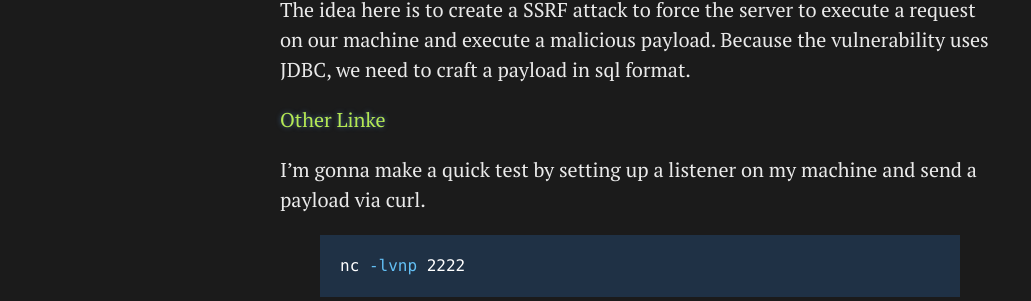
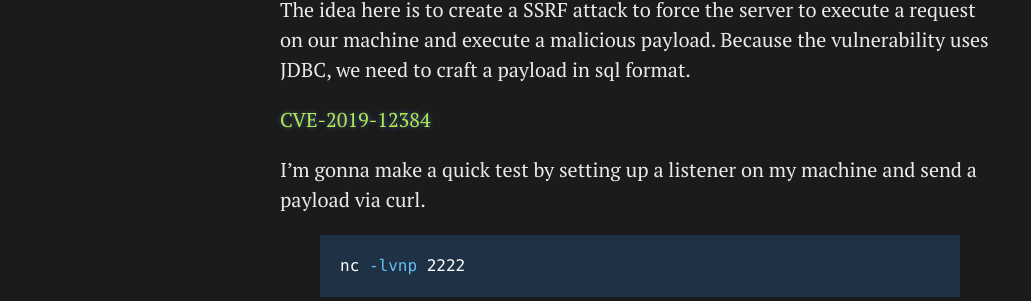
Before and after one commit to gregory-graindorge/gregory-graindorge.github.io, a Jekyll site: the page built from _posts/2021-04-03-time.md, in a window 1280 px wide and 900 px high, scrolled down 2148 px. Shown: the part 154-455 px from the top of the window, without its empty margins (0-1031 px from the left). Built offline with Jekyll 4.4.1, drawn with Linux system fonts in a browser that asks for light colours.

Commit message:
Update 2021-04-03-time.md

```diff
--- a/_posts/2021-04-03-time.md
+++ b/_posts/2021-04-03-time.md
@@ -58,7 +58,7 @@ Now it is way easier to find out what exploit should I use and I've found a grea
 The idea here is to create a SSRF attack to force the server to execute a request on our machine and execute a malicious payload.
 Because the vulnerability uses JDBC, we need to craft a payload in sql format.
 
-[Other Linke](http://www.hackdig.com/09/hack-137165.htm)
+[CVE-2019-12384](http://www.hackdig.com/09/hack-137165.htm)
 
 I'm gonna make a quick test by setting up a listener on my machine and send a payload via curl.
 
```
